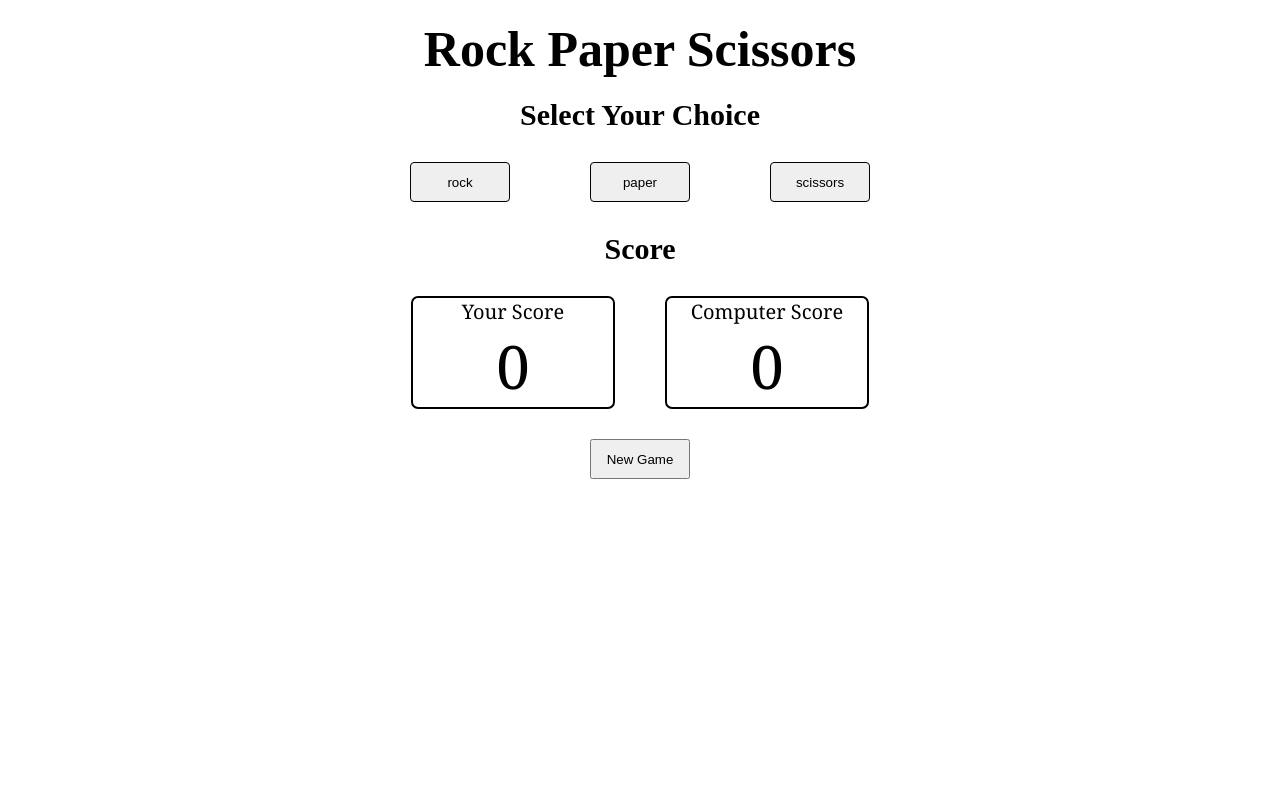
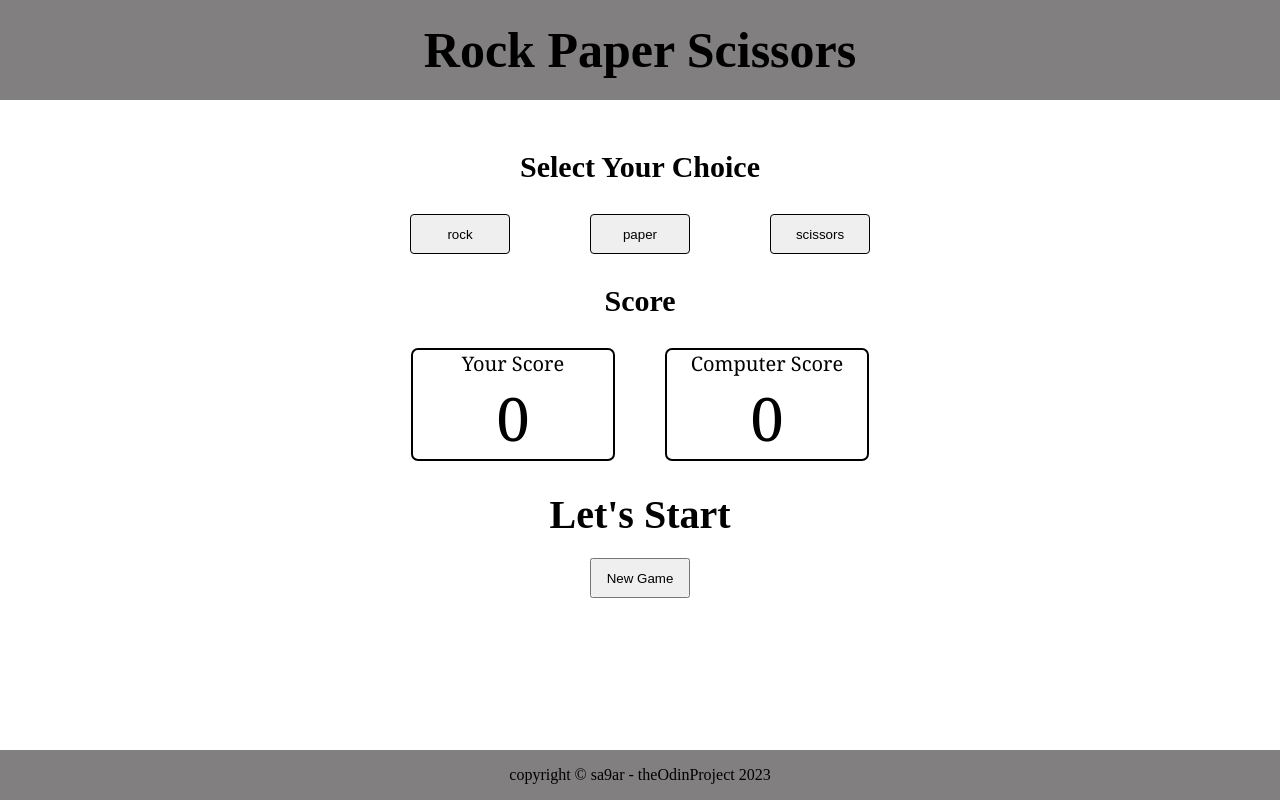
Before and after one commit to sa9ar19/rockPaperScissors-theOdinProject, a plain HTML site: page index.html in a window 1280 px wide. Drawn offline with Linux system fonts and the light colour scheme.

Commit message:
"header & footer section"

```diff
--- a/index.html
+++ b/index.html
@@ -7,7 +7,9 @@
     <link rel="stylesheet" href="styles.css">
 </head>
 <body>
-    <h1>Rock Paper Scissors</h1>
+    <header>
+        <h1>Rock Paper Scissors</h1>
+    </header>
 
     <h3>Select Your Choice</h3>
     <div class="options">
@@ -29,13 +31,18 @@
         </div>
     </div>
 
-    <h3 class="score-text"></h3>
+    <h3 class="score-text">Let's Start</h3>
 
     <button onclick=newGame() class="new-game">
         New Game
     </button>
 
 
+    <footer>
+        copyright &copy sa9ar - theOdinProject 2023
+    </footer>
+
+
     <script src="script.js"></script>
 </body>
 </html>
--- a/script.js
+++ b/script.js
@@ -91,4 +91,5 @@ function newGame () {
     computerScore = 0
     playerScoreCard.innerText = 0
     computerScoreCard.innerHTML = 0
+    scoreText.innerHTML = "Let's Start"
 }
--- a/styles.css
+++ b/styles.css
@@ -4,6 +4,15 @@
 }
 body {
     text-align: center;
+}
+header {
+    height: 100px;
+    background-color: #817f7f;
+    display: flex;
+    justify-content: center;
+    align-items: center;
+    margin: 0;
+    margin-bottom: 50px;
 }
 h1 {
     font-size: 50px;
@@ -53,3 +62,14 @@ h3 {
     font-size: 40px;
     margin: 20px;
 }
+
+footer {
+    position: absolute;
+    bottom: 0;
+    background-color: #817f7f;
+    height: 50px;
+    width: 100%;
+    display: flex;
+    justify-content: center;
+    align-items: center;
+}
```
